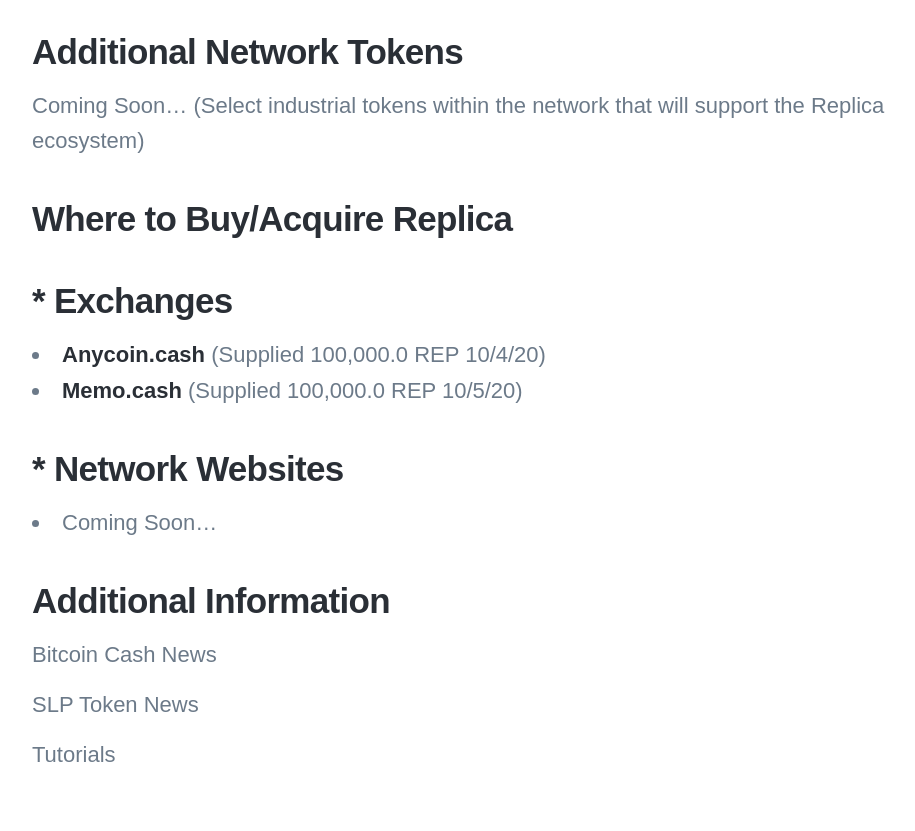
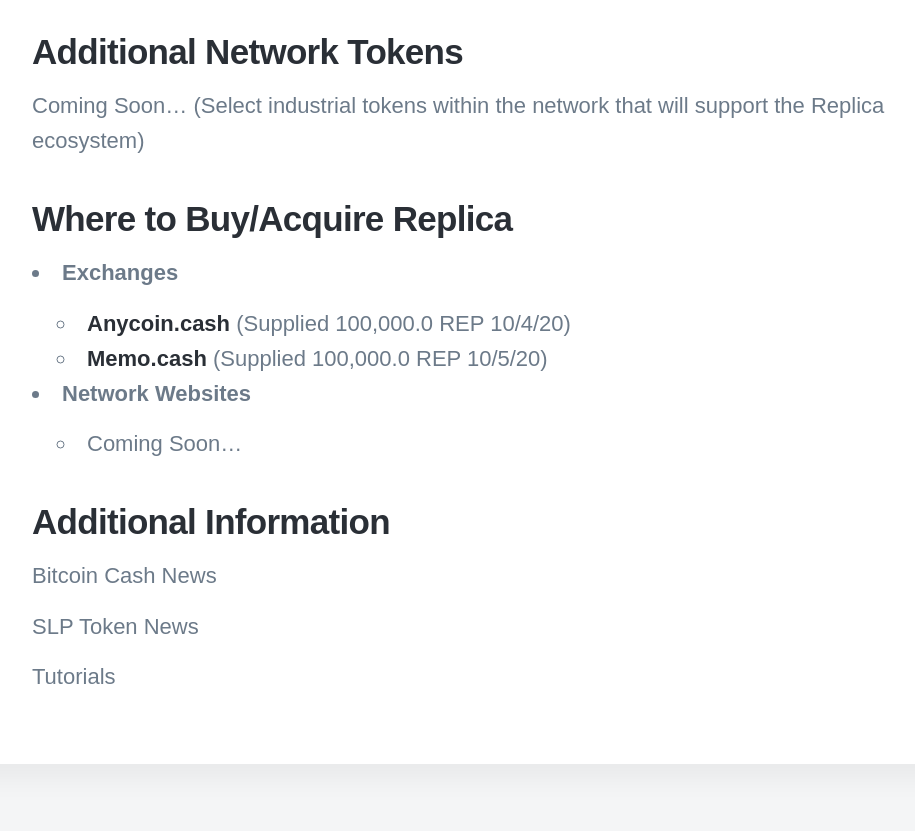
Before and after one commit to ishyu/Replica-Economics, a Jekyll site: the page built from _projects/replica_overview.md, in a window 1280 px wide and 900 px high, scrolled down 2585 px. Shown: the top 831 px of the window, without its empty margins (138-1053 px from the left). Built offline with Jekyll 4.4.1, drawn with Linux system fonts in a browser that asks for light colours; nearby versions of some CDN libraries; some web fonts are replaced.

```diff
--- a/_projects/replica_overview.md
+++ b/_projects/replica_overview.md
@@ -30,13 +30,13 @@ Coming Soon...
 
 ## Where to Buy/Acquire Replica
 
-## * Exchanges
+* **Exchanges**
   * [Anycoin.cash](https://www.anycoin.cash/)
    (Supplied 100,000.0 REP 10/4/20)
   * [Memo.cash](https://memo.cash/)
    (Supplied 100,000.0 REP 10/5/20)
 
-## * Network Websites
+* **Network Websites**
   * Coming Soon...
 
 ## Additional Information
```
